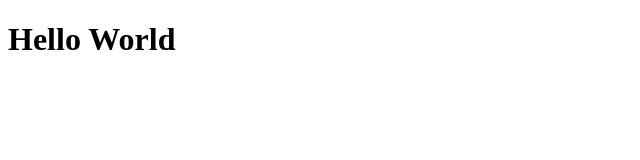
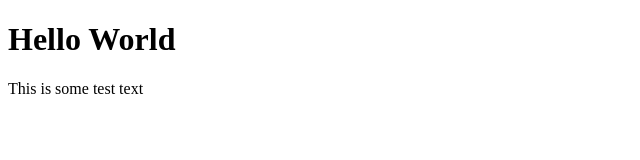
Before and after one commit to TiaTanner2/TiaTanner2.github.io, a plain HTML site: page index.html in a window 1280 px wide. Shown: the whole page, without its empty margins (0-640 px from the left). Drawn offline with Linux system fonts and the light colour scheme.

Commit message:
Added paragraph to text
Added paragraph to text

```diff
--- a/index.html
+++ b/index.html
@@ -15,6 +15,7 @@
         <div id="wrapper">
 
             <h1>Hello World</h1>
+            <p>This is some test text</p>
 
         </div>
     </body>
```
